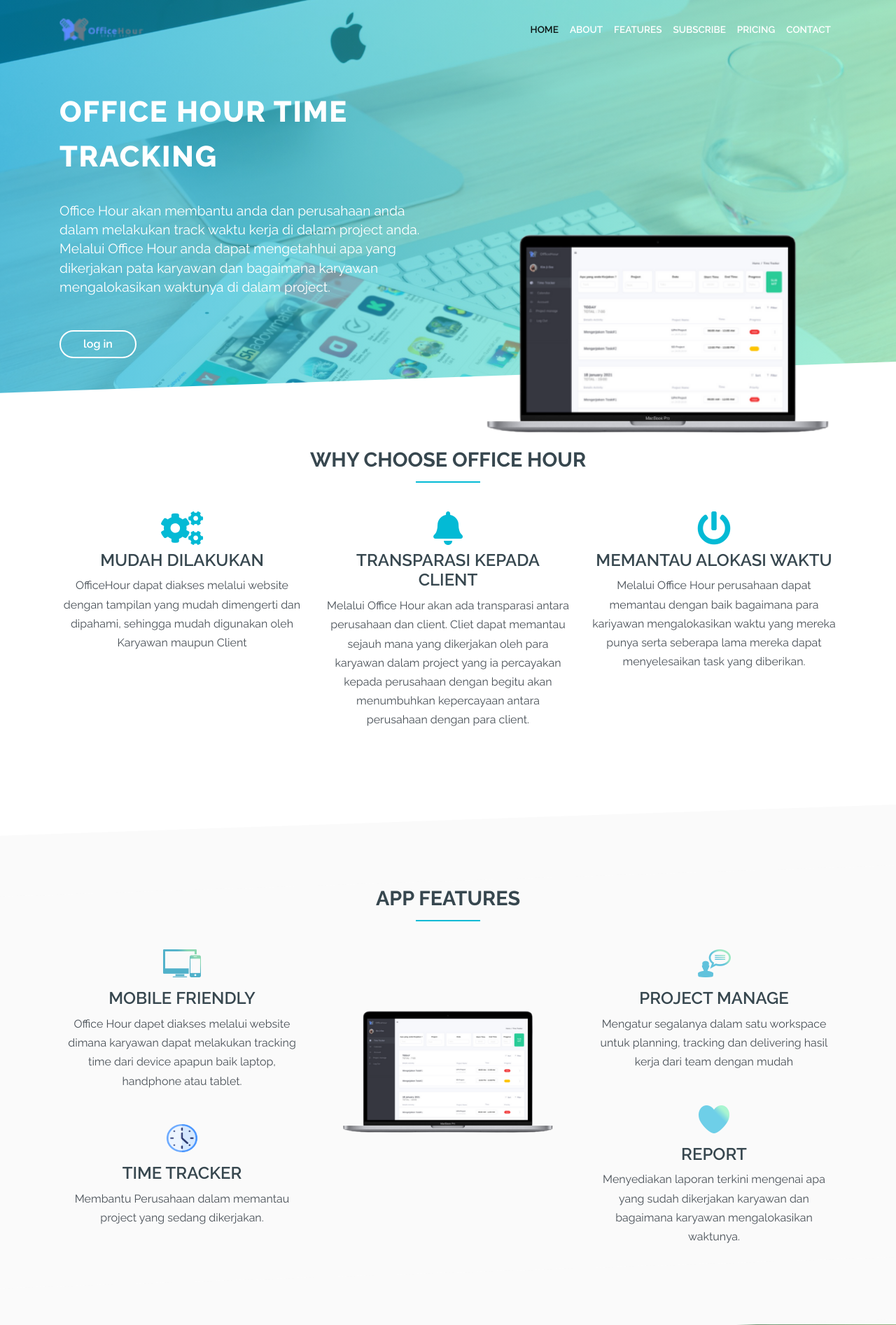
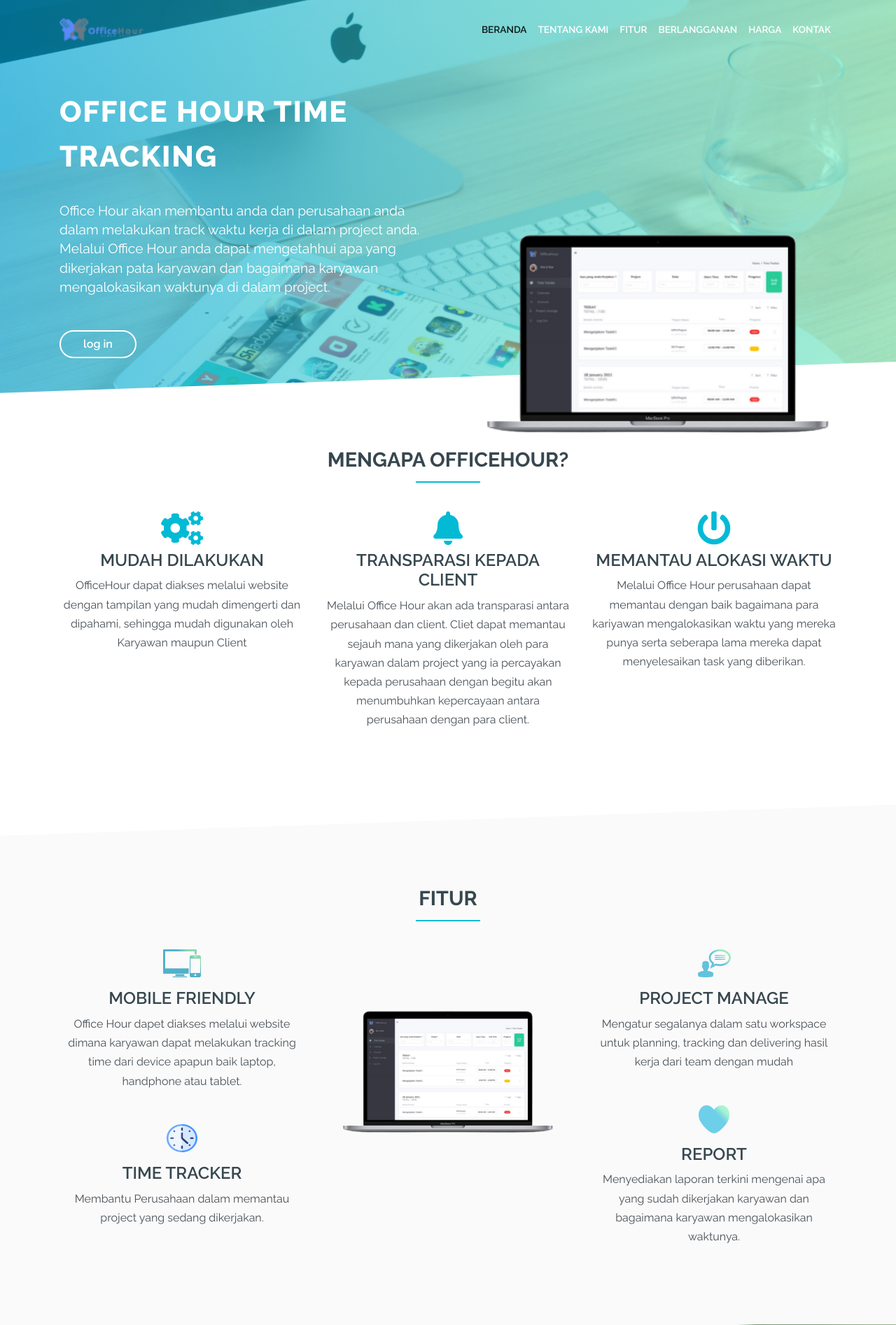
Before and after one commit to davdavin/OfficeHour, a PHP site: the page made by application/views/v_landingpage.php in a window 1280 px wide. Shown: the top 1894 px of the page at 70% size. Run offline with PHP 8.4, Linux system fonts and the light colour scheme; the template is opened without the code that fills it, so the values that code supplies are empty; some libraries are stand-ins or nearby versions.

Commit message:
mengubah bahasa

```diff
--- a/application/views/v_landingpage.php
+++ b/application/views/v_landingpage.php
@@ -26,22 +26,22 @@
                 <div class="collapse navbar-collapse justify-content-end" id="navbarNav">
                     <ul class="navbar-nav">
                         <li class="nav-item active">
-                            <a class="nav-link" href="#">Home</a>
+                            <a class="nav-link" href="#">Beranda</a>
                         </li>
                         <li class="nav-item">
-                            <a class="nav-link" href="#about">about</a>
+                            <a class="nav-link" href="#about">Tentang Kami</a>
                         </li>
                         <li class="nav-item">
-                            <a class="nav-link" href="#features">features</a>
+                            <a class="nav-link" href="#features">Fitur</a>
                         </li>
                         <li class="nav-item">
-                            <a class="nav-link" href="#subscribe">subscribe</a>
+                            <a class="nav-link" href="#subscribe">Berlangganan</a>
                         </li>
                         <li class="nav-item">
-                            <a class="nav-link" href="#pricing">pricing</a>
+                            <a class="nav-link" href="#pricing">Harga</a>
                         </li>
                         <li class="nav-item">
-                            <a class="nav-link" href="#contact">contact</a>
+                            <a class="nav-link" href="#contact">Kontak</a>
                         </li>
 
                     </ul>
@@ -84,7 +84,7 @@
         <div class="container">
 
             <div class="row section-title justify-content-center">
-                <h2 class="section-title-heading">Why Choose Office Hour</h2>
+                <h2 class="section-title-heading">Mengapa OfficeHour?</h2>
             </div>
 
             <div class="row justify-content-center text-center mt-5">
@@ -123,7 +123,7 @@
         <div class="container">
 
             <div class="row section-title justify-content-center">
-                <h2 class="section-title-heading">app features</h2>
+                <h2 class="section-title-heading">Fitur</h2>
             </div>
 
             <div class="row mt-5">
@@ -202,7 +202,7 @@
                         </div>
 
                         <div class="table-footer text-center">
-                            <a href="<?php echo base_url() . 'Subscribe/form_subscribe/' . $list_paket->id_paket ?>">subscribe now</a>
+                            <a href="<?php echo base_url() . 'Subscribe/form_subscribe/' . $list_paket->id_paket ?>">Berlangganan Sekarang</a>
                         </div>
 
                     </div>
@@ -219,7 +219,7 @@
         <div class="container">
 
             <div class="row section-title justify-content-center">
-                <h2 class="section-title-heading">contact</h2>
+                <h2 class="section-title-heading">Kontak</h2>
             </div>
 
             <div class="row mt-5">
--- a/application/views/v_login.php
+++ b/application/views/v_login.php
@@ -35,8 +35,6 @@
                         <figure><img src="<?php echo base_url(); ?>assets/loginSignup/signupimage.png" alt="sing up image"></figure>
                     </div>
                     <div class="signup-form">
-                        <h2 class="form-title">Who Are You</h2>
-
                         <a href="<?php echo base_url() . 'Login/login_perusahaan' ?>" style="text-decoration: none;"><button type="button" class="block form-submit">Perusahaan</button></a><br>
 
                         <a href="<?php echo base_url() . 'Login/login_klien' ?>" style="text-decoration: none;"><button type="button" class="block form-submit">Klien</button></a><br>
```
